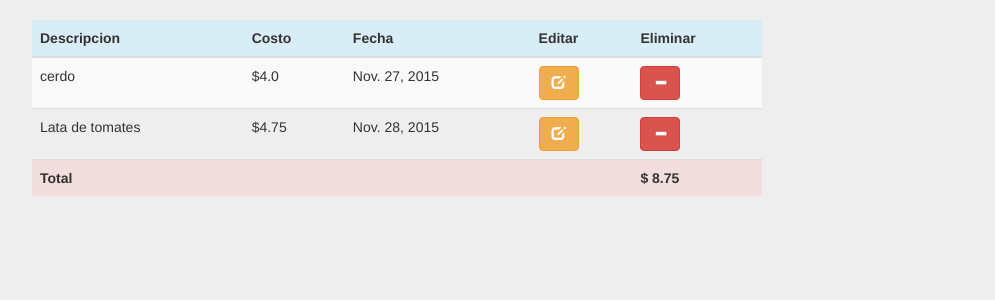
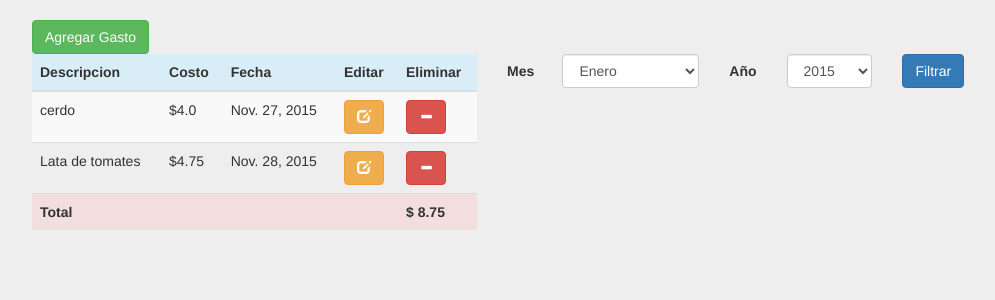
Before and after one commit to EmaBord/ExpenseManager, a Django app: page / in a window 1280 px wide. Shown: the part 52-352 px from the top of the page, without its empty margins (53-1048 px from the left). Run offline with Django 3.2, Linux system fonts and the light colour scheme; data comes from the database, SQL or seed files in the repository; both versions use the stored data as it was after the commit; some libraries are stand-ins or nearby versions.

Commit message:
listo la funcionalidad de filtro de gastos solo resta agregar a la vista

```diff
--- a/expenseManager/expense/urls.py
+++ b/expenseManager/expense/urls.py
@@ -5,4 +5,5 @@ urlpatterns = patterns ('expenseManager.expense.views',
 			 url(r'expense/(?P<pk>[0-9]+)/$', ExpenseUpdate.as_view(), name='expense-update'),
     			 url(r'expense/(?P<pk>[0-9]+)/delete/$', ExpenseDelete.as_view(),  name='expense-delete'),
 			 url(r'^$', ExpenseListView.as_view(), name='expense-list'),
+			  url(r'^(?P<year>[0-9]{4})/(?P<month>[0-9]+)/$',ExpenseMonthArchiveView.as_view(month_format='%m'),name="expense_month_filter"),
 			)
--- a/expenseManager/expense/views.py
+++ b/expenseManager/expense/views.py
@@ -3,6 +3,24 @@ from django.views.generic.list import ListView
 from django.views.generic.edit import CreateView, UpdateView, DeleteView
 from django.core.urlresolvers import reverse_lazy
 from expense.models import Expense
+
+from django.views.generic.dates import MonthArchiveView
+
+
+class ExpenseMonthArchiveView(MonthArchiveView):
+    queryset = Expense.objects.all()
+    date_field = "fecha"
+    allow_future = True
+
+    def get_context_data(self, **kwargs):
+        context = super(ExpenseMonthArchiveView, self).get_context_data(**kwargs)
+        total = 0
+        expenses = Expense.objects.all()
+        for e in expenses:
+            total = total + e.precio
+        context['total'] = total
+        return context
+
 
 class ExpenseCreate(CreateView):
     model = Expense
@@ -24,10 +42,13 @@ class ExpenseListView(ListView):
     model = Expense
 
     def get_context_data(self, **kwargs):
+        import datetime
+        ahora = datetime.datetime.now()
         context = super(ExpenseListView, self).get_context_data(**kwargs)
         total = 0
-        expenses = Expense.objects.all()
+        expenses = Expense.objects.filter(fecha__year=ahora.year,fecha__month=ahora.month)
         for e in expenses:
             total = total + e.precio
         context['total'] = total
+        context['object_list'] = expenses
         return context
--- a/expenseManager/templates/expense/expense_form.html
+++ b/expenseManager/templates/expense/expense_form.html
@@ -46,6 +46,7 @@ Agregar gasto
     <div class="form-group">
         <div class="col-sm-offset-2 col-sm-10">
             <button type="submit" class="btn btn-primary">{% trans "Agregar" %}</button>
+            <a href="{% url "expense-list"%}" class="btn btn-success">Cancelar</a>
         </div>
     </div>
 </form>
--- a/expenseManager/templates/expense/expense_list.html
+++ b/expenseManager/templates/expense/expense_list.html
@@ -11,7 +11,12 @@
 
 {% block section%}
 {%if object_list %}
-	<div class="col-md-8">
+	<div class="col-md-12">
+		<a href="{% url "expense-add" %}" class="btn btn-success">Agregar Gasto</a>
+	</div>
+	<div class="col-md-5">
+
+
 	<table class="table table-striped table-hover ">
 		<thead>
 		    <tr class="info">
@@ -41,6 +46,44 @@
 		</tbody>
 	</table>
 	</div>
+	<div class="col-md-7">
+
+		<form class="form-horizontal" role="form" action="." method="post">
+
+			<div class="form-group">
+		      <label for="select" class="col-lg-1 control-label">Mes</label>
+		      <div class="col-lg-3">
+		        <select class="form-control" id="select" name="month">
+		          <option value='1'>Enero</option>
+		          <option value='2'>Febrero</option>
+		          <option value='3'>Marzo</option>
+		          <option value='4'>Abril</option>
+		          <option value='5'>Mayo</option>
+		          <option value='6'>Junio</option>
+		          <option value='7'>Julio</option>
+		          <option value='8'>Agosto</option>
+		          <option value='9'>Septiembre</option>
+		          <option value='10'>Octubre</option>
+		          <option value='11'>Noviembre</option>
+		          <option value='12'>Diciembre</option>
+		        </select>
+		    </div>
+		    <div class="form-group">
+		      <label for="select" class="col-lg-1 control-label">Año</label>
+		      <div class="col-lg-2">
+		        <select class="form-control" id="select" name="year">
+		          <option value='2015'>2015</option>
+		          <option value='2016'>2016</option>
+
+		        </select>
+		    </div>
+		<div class="form-group">
+        	<div class="col-sm-4">
+            	<button type="submit" class="btn btn-primary">Filtrar</button>
+        	</div>
+    	</div>
+
+	</div>
 {% else %}
 No hay gastos
 {% endif %}
--- a/expenseManager/templates/expense/expense_update_form.html
+++ b/expenseManager/templates/expense/expense_update_form.html
@@ -46,6 +46,7 @@ Agregar gasto
     <div class="form-group">
         <div class="col-sm-offset-2 col-sm-10">
             <button type="submit" class="btn btn-primary">{% trans "Modificar" %}</button>
+            <a href="{% url "expense-list"%}" class="btn btn-success">Cancelar</a>
         </div>
     </div>
 </form>
```
Also changed, not shown: expenseManager/templates/expense/expense_archive_month.html (added, +60 -0 lines), expenseManager/db.sqlite3.
